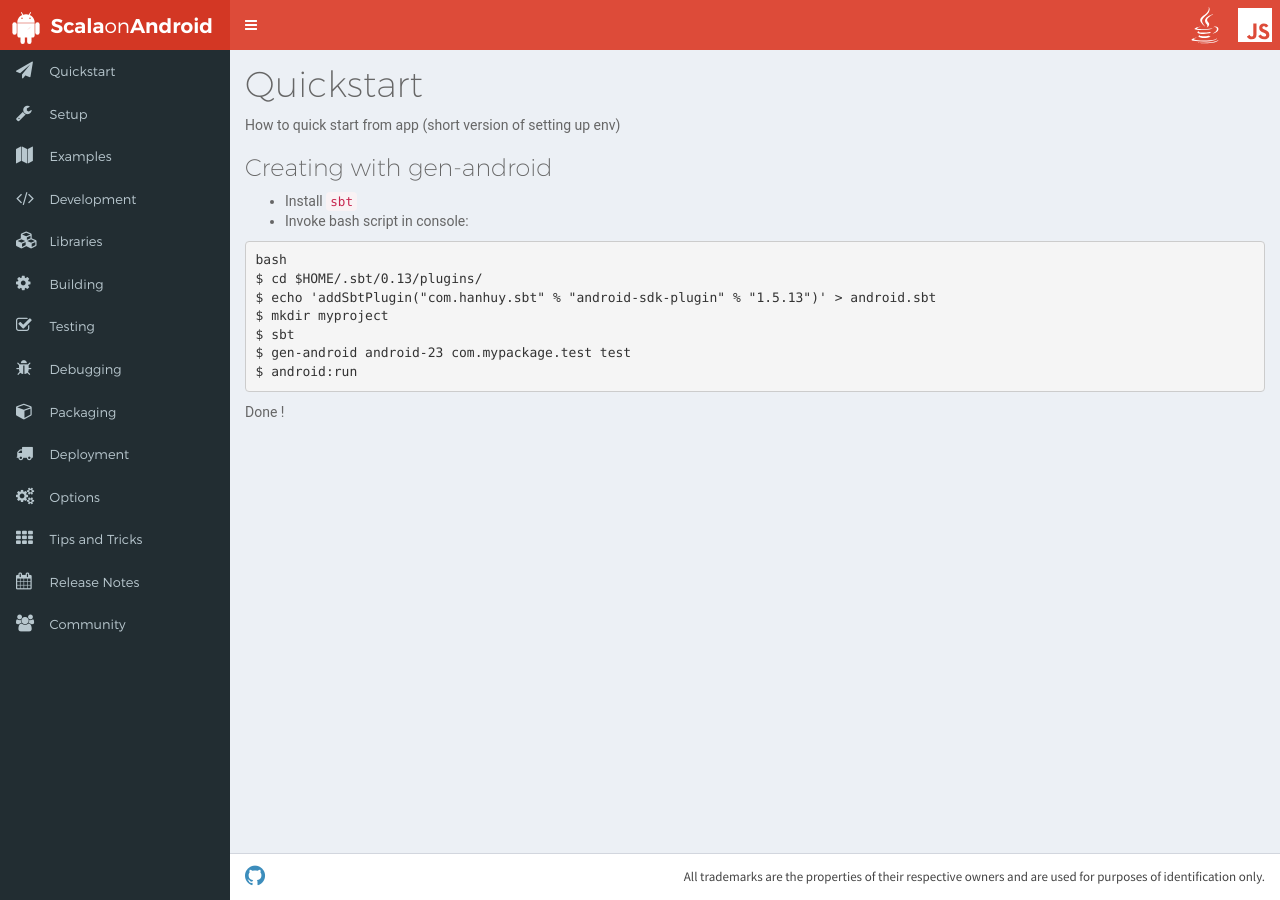
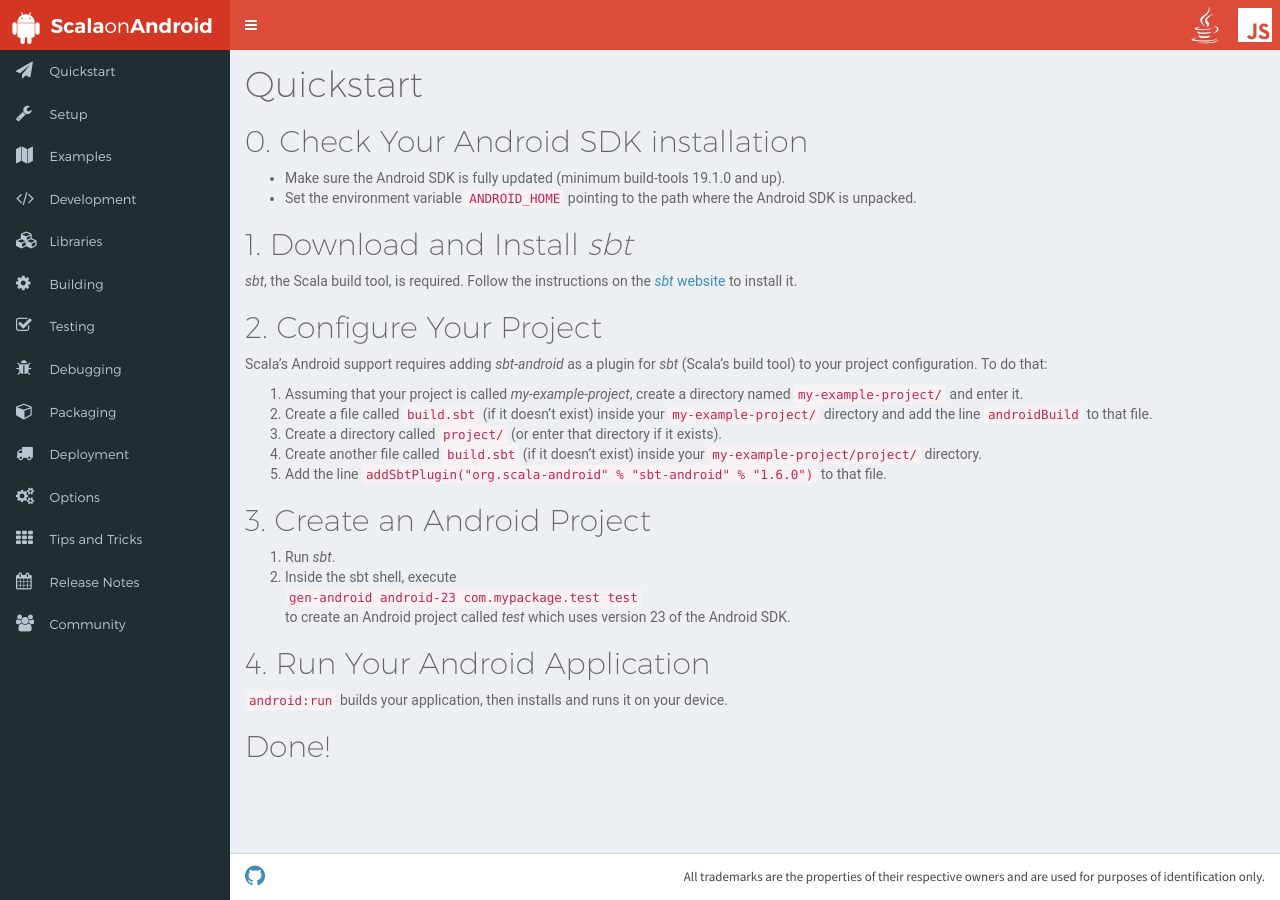
Before and after one commit to scala-android/scala-android.github.io, a Jekyll site: the page built from _pages/quickstart.md, in a window 1280 px wide. Built offline with Jekyll 4.4.1, drawn with Linux system fonts in a browser that asks for light colours; nearby versions of some CDN libraries.

Commit message:
Work on quickstart
I think the new version isn't necessarily better than what we had
before but gives more explanations what actually happens, so that
Windows users don't suffer too much.
I think we should eventually move the content of this new version to
Setup and expand that page, and give the following instructins on
Quickstart instead:

1. Clone our blueprint project with
   `git clone https://github.com/scala-android/scala-android-blueprint`
2. Enter the new directory called _scala-android-blueprint_
3. Run ./sbt android:run

_scala-android-blueprint_ would be a repo with a fully configured
Android project including the sbt launcher binary.

```diff
--- a/_pages/quickstart.md
+++ b/_pages/quickstart.md
@@ -5,21 +5,33 @@
 permalink: /quickstart/
 ---
 
+## 0. Check Your Android SDK installation
 
-How to quick start from app (short version of setting up env)
+- Make sure the Android SDK is fully updated (minimum build-tools 19.1.0 and up).
+- Set the environment variable <code>ANDROID_HOME</code> pointing to the path where the Android SDK is unpacked.
 
-### Creating with gen-android
+## 1. Download and Install _sbt_
 
-* Install `sbt`
-* Invoke bash script in console:
+_sbt_, the Scala build tool, is required. Follow the instructions on the [_sbt_ website](http://www.scala-sbt.org/0.13/docs/Manual-Installation.html) to install it.
 
-<pre>bash
-$ cd $HOME/.sbt/0.13/plugins/
-$ echo 'addSbtPlugin("com.hanhuy.sbt" % "android-sdk-plugin" % "1.5.13")' > android.sbt
-$ mkdir myproject
-$ sbt
-$ gen-android android-23 com.mypackage.test test
-$ android:run
-</pre>
+## 2. Configure Your Project
 
-Done !
+Scala's Android support requires adding _sbt-android_ as a plugin for _sbt_ (Scala's build tool) to your project configuration. To do that:
+
+1. Assuming that your project is called _my-example-project_, create a directory named <code>my-example-project/</code> and enter it.
+2. Create a file called <code>build.sbt</code> (if it doesn't exist) inside your <code>my-example-project/</code> directory and add the line <code>androidBuild</code> to that file.
+3. Create a directory called <code>project/</code> (or enter that directory if it exists).<br/>
+4. Create another file called <code>build.sbt</code> (if it doesn't exist) inside your <code>my-example-project/project/</code> directory.
+5. Add the line <code>addSbtPlugin("org.scala-android" % "sbt-android" % "1.6.0")</code> to that file.
+
+## 3. Create an Android Project
+
+1. Run _sbt_.
+2. Inside the sbt shell, execute<br/>
+   <code>gen-android android-23 com.mypackage.test test</code><br/>
+   to create an Android project called _test_ which uses version 23 of the Android SDK.
+
+## 4. Run Your Android Application
+   <code>android:run</code> builds your application, then installs and runs it on your device.
+
+## Done!
```
